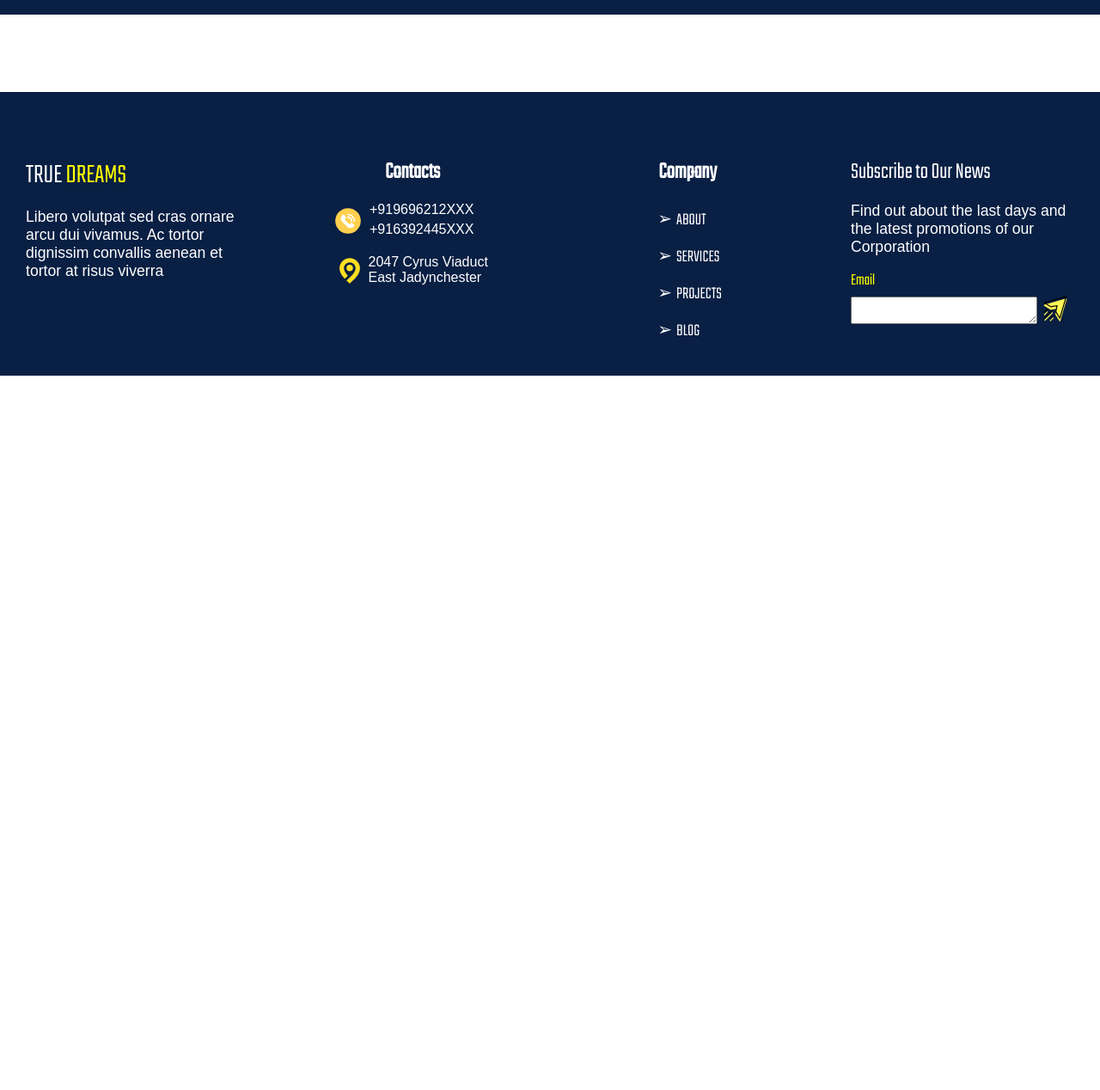
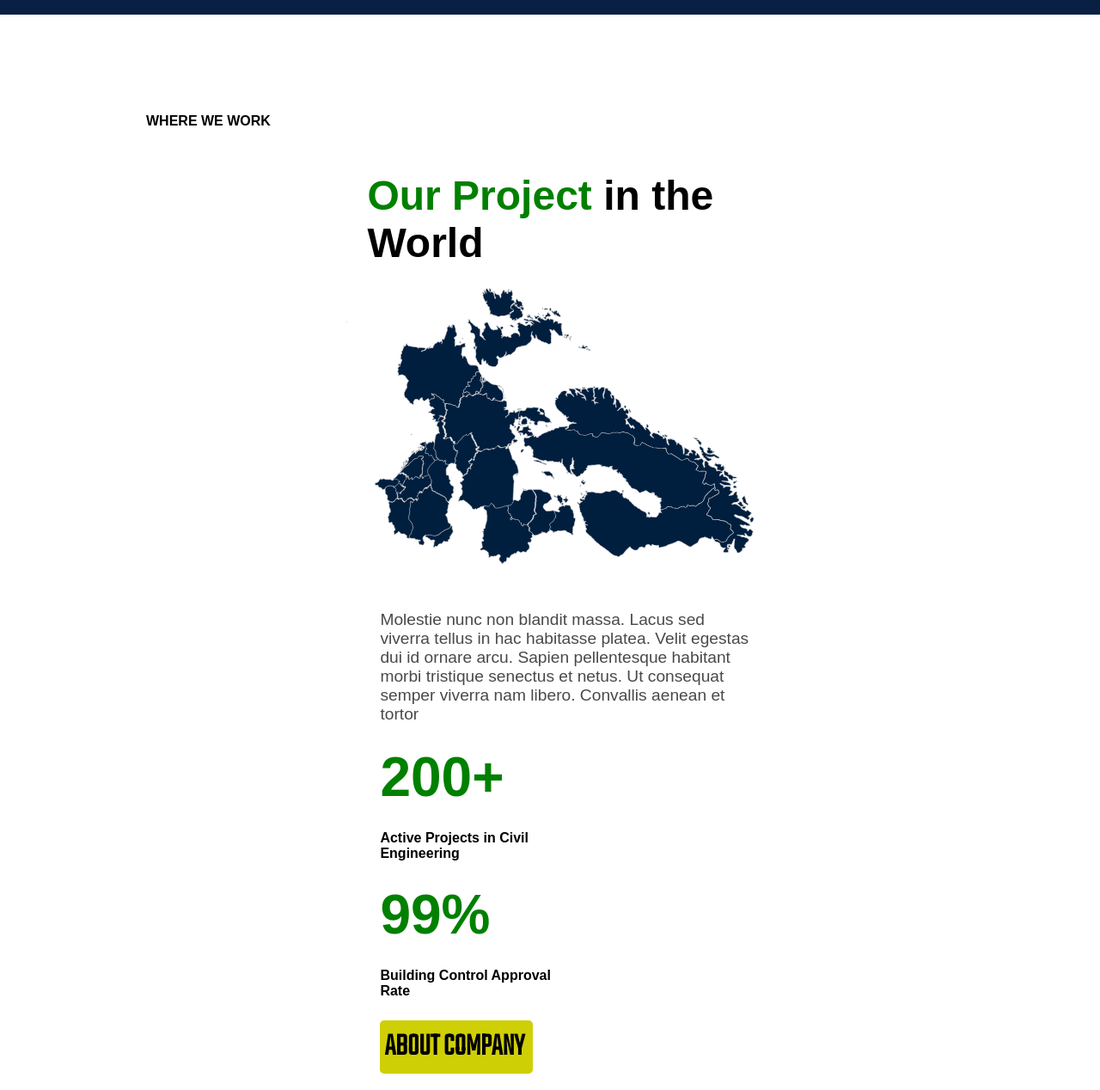
Before and after one commit to Aryansingh424/miniproject, a plain HTML site: page index.html in a window 1280 px wide. Shown: the part 4572-5840 px from the top of the page at 86% size. Before the commit the page ends 5009 px from the top, so only its background shows below. Drawn offline with Linux system fonts and the light colour scheme; a web font is replaced by a local one.

Commit message:
Made where we work section{Saurabh}

```diff
--- a/index.css
+++ b/index.css
@@ -283,3 +283,16 @@ width: 850px;
 .footlist li{
     font-size: 1.25rem;
 }
+
+
+.work{
+    display: flex;
+    flex-direction: column;
+    justify-content: space-around;
+}
+.project-row{
+    gap: 50px;
+}
+.col-2b{
+    flex-basis: 48%;
+}
--- a/index.html
+++ b/index.html
@@ -135,6 +135,30 @@
     </div>
 </div>
 
+<!-- Project around the world -->
+
+<div class="categories">
+    <div class="small">
+        <h5 class="multi" >WHERE WE WORK</h5>
+
+     <div class="row project-row">
+        <div class="col-2b">
+            <h1 class="multi" ><span id="Solutions">Our Project</span> in the World </h1>
+                <img src="./ac/map.svg" alt="">
+        </div>
+        <div style="padding-left: 40px;" class="col-2b work">
+            <p style="font-size: 1.2rem; color: rgb(75, 72, 72);">Molestie nunc non blandit massa. Lacus sed viverra tellus in hac habitasse platea. Velit egestas dui id ornare arcu. Sapien pellentesque habitant morbi tristique senectus et netus. Ut consequat semper viverra nam libero. Convallis aenean et tortor</p>
+            <p style="color: green; font-size: 4rem; font-weight: 900;">200+</p>
+            <p style="font-weight: bold;">Active Projects in Civil<br>Engineering</p>
+            <p style="color: green; font-size: 4rem; font-weight: 900;" >99%</p>
+            <p style="font-weight: bold;" >Building Control Approval <br> Rate</p>
+            <a style="width: 178px;" href="#" class="btn">ABOUT COMPANY</a>
+        </div>
+     </div>
+    </div>
+</div>
+
+
 <!-- Footer -->
 
 <div class="Footer" style="background-color: rgb(9, 31, 67);color: white;"  >
```
Also changed, not shown: ac/map.svg (added).
